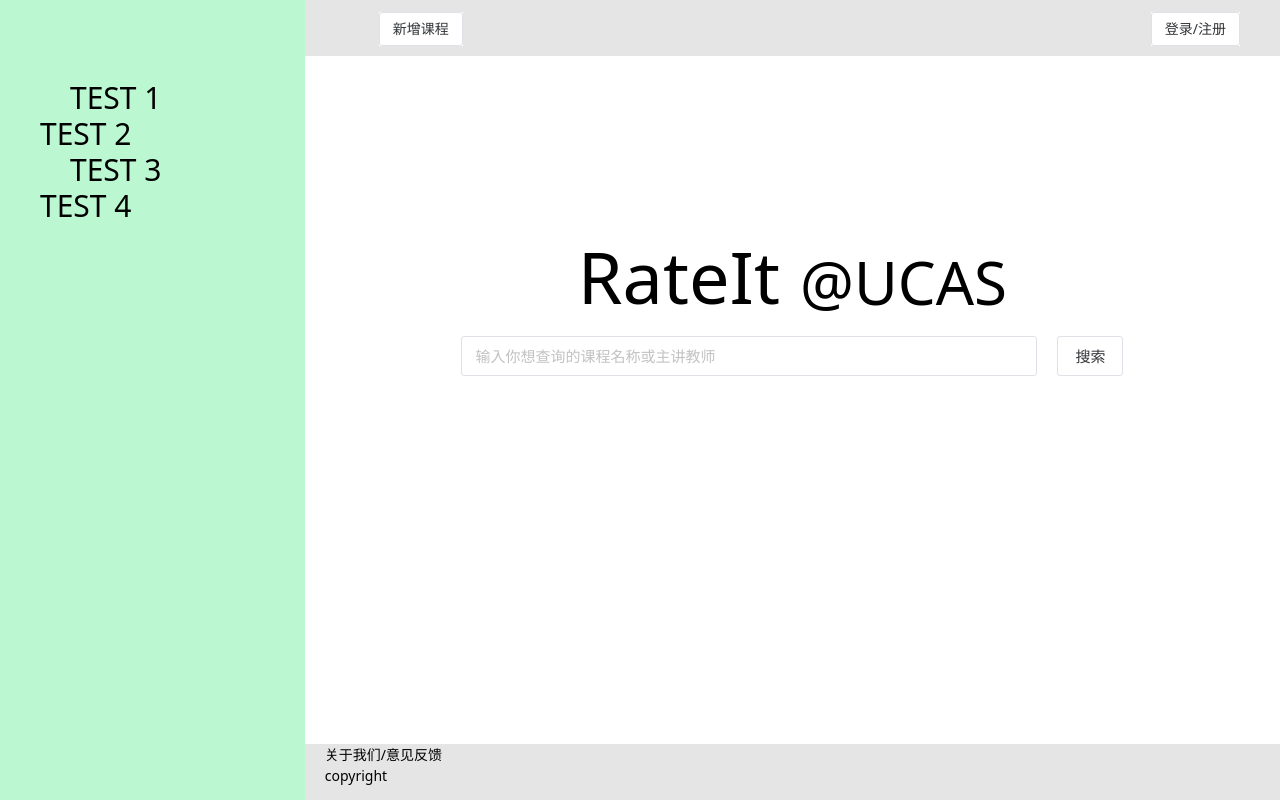
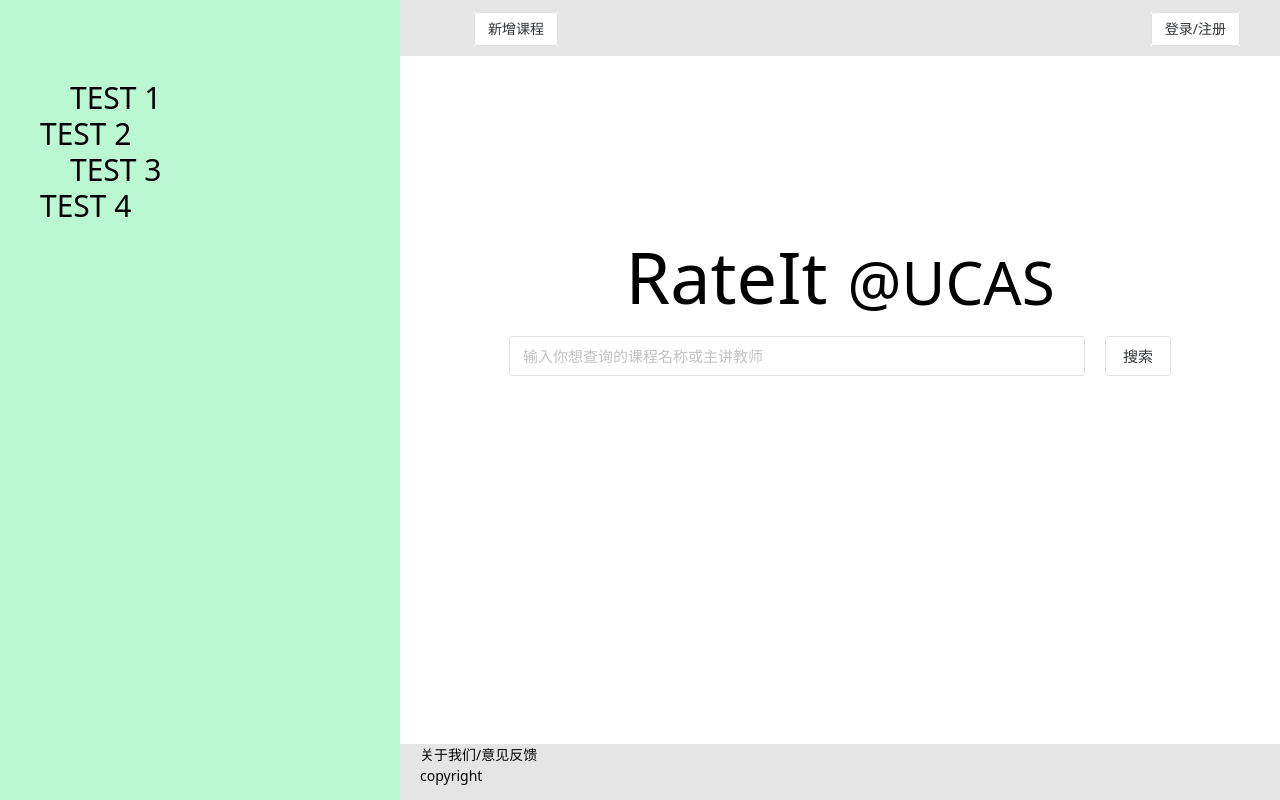
Before and after one commit to GKDRateIt/front-end, a Vue app: page / in a window 1280 px wide. Built offline with nearby package versions, Linux system fonts and the light colour scheme.

Commit message:
Yes! More flexible sidebar :P

```diff
--- a/src/App.vue
+++ b/src/App.vue
@@ -1,15 +1,35 @@
 <script setup lang="ts">
+import { onMounted } from "vue";
 import SideBar from "./components/side_bar/SideBar.vue";
 import PageHeader from "./components/PageHeader.vue";
 import PageBody from "./components/PageBody.vue";
 import PageFooter from "./components/PageFooter.vue";
+import { useWindowInfo } from "./util";
+import { useSideBar } from "./components/side_bar/sideBarApi";
+
+const windowInfo = useWindowInfo();
+const sideBar = useSideBar();
+
+onMounted(() => {
+  window.addEventListener("resize", () => {
+    const isNarrowBefore = windowInfo.value.checkIsNarrow();
+    windowInfo.value.width = window.innerWidth;
+    windowInfo.value.height = window.innerHeight;
+    const isNarrowAfter = windowInfo.value.checkIsNarrow();
+    windowInfo.value.isNarrow = isNarrowAfter;
+
+    if (isNarrowBefore != isNarrowAfter) {
+      sideBar.value.collapsed = isNarrowAfter;
+    }
+  });
+});
 </script>
 
 <template>
   <n-message-provider>
     <div class="flex">
       <side-bar />
-      <div class="flex flex-col w-full justify-between min-h-screen">
+      <div class="flex flex-col w-full justify-between min-h-screen z-0">
         <div>
           <page-header />
           <page-body />
--- a/src/components/PageHeader.vue
+++ b/src/components/PageHeader.vue
@@ -1,25 +1,13 @@
 <script setup lang="ts">
-import { ref, inject, onMounted } from "vue";
+import { inject } from "vue";
 import { Icon } from "@iconify/vue";
 import stackIcon from "@iconify-icons/charm/stack";
-import { checkIsNarrowWindow } from "../util";
 import { useSideBar } from "./side_bar/sideBarApi";
 import UserProfile from "./user/UserProfile.vue";
 
 const { isLoggedIn } = inject("isLoggedIn") as { isLoggedIn: any };
 
-const isNarrowWindow = ref(checkIsNarrowWindow());
-
 const sideBar = useSideBar();
-
-onMounted(() => {
-  window.onresize = () => {
-    isNarrowWindow.value = checkIsNarrowWindow();
-    if (isNarrowWindow.value && !sideBar.value.collapsed) {
-      sideBar.value.collapsed = true;
-    }
-  };
-});
 
 const mainIconClick = () => {
   sideBar.value.collapsed = !sideBar.value.collapsed;
@@ -30,8 +18,11 @@
   <div id="header" class="bg-neutral-200 w-full h-14 flex justify-between">
     <!-- Left part -->
     <div class="w-fit flex justify-start space-x-6 ml-5 my-3">
-      <div class="flex h-full items-center cursor-pointer" @click="mainIconClick">
-          <Icon :icon="stackIcon" width="30" />
+      <div
+        class="flex h-full items-center cursor-pointer"
+        @click="mainIconClick"
+      >
+        <Icon :icon="stackIcon" width="30" />
       </div>
       <router-link to="/new-course">
         <div class="bg-white h-fit w-fit text-center">
--- a/src/components/side_bar/SideBar.vue
+++ b/src/components/side_bar/SideBar.vue
@@ -1,4 +1,6 @@
 <script setup lang="ts">
+import { useWindowInfo } from "../../util";
+import { useSideBar } from "./sideBarApi";
 import SideBarRaw from "./SideBarRaw.vue";
 
 const registries = [
@@ -43,8 +45,32 @@
     ],
   },
 ];
+
+const sideBar = useSideBar();
+const windowInfo = useWindowInfo();
 </script>
 
 <template>
-  <side-bar-raw :registries="registries" />
+  <div v-if="!windowInfo.isNarrow">
+    <side-bar-raw
+      :registries="registries"
+      :class="{
+        'ml-[-350px]': sideBar.collapsed && !windowInfo.isNarrow,
+        'ml-[-400px]': sideBar.collapsed && windowInfo.isNarrow,
+      }"
+    />
+  </div>
+  <div v-else>
+    <div class="absolute top-0 flex space-x-0 bg-none z-10 pointer-events-none">
+      <side-bar-raw
+        :registries="registries"
+        class="z-50 pointer-events-auto"
+        :class="{
+          'ml-[-350px]': sideBar.collapsed && !windowInfo.isNarrow,
+          'ml-[-400px]': sideBar.collapsed && windowInfo.isNarrow,
+        }"
+      />
+      <div class="h-screen w-screen bg-red-50 opacity-0 pointer-events-none"></div>
+    </div>
+  </div>
 </template>
--- a/src/components/side_bar/SideBarRaw.vue
+++ b/src/components/side_bar/SideBarRaw.vue
@@ -1,8 +1,7 @@
 <script setup lang="ts">
-import { computed, onMounted, PropType, ref } from "vue";
+import { computed, PropType } from "vue";
 import { useRoute } from "vue-router";
 import { useSideBar } from "./sideBarApi";
-import { checkIsNarrowWindow } from "../../util";
 import NestedList from "./NestedList.vue";
 import DynamicAngle from "./DynamicAngle.vue";
 
@@ -36,18 +35,7 @@
   return null;
 });
 
-const isNarrowWindow = ref(checkIsNarrowWindow());
-
 const sideBar = useSideBar();
-
-onMounted(() => {
-  window.onresize = () => {
-    isNarrowWindow.value = checkIsNarrowWindow();
-    if (isNarrowWindow.value && !sideBar.value.collapsed) {
-      sideBar.value.collapsed = true;
-    }
-  };
-});
 
 const direction = computed(() => {
   if (sideBar.value.collapsed) return "right";
@@ -62,10 +50,7 @@
   <div
     v-if="registry"
     class="bg-green-200 w-[400px] h-screen flex justify-between"
-    :class="{
-      'ml-[-350px]': sideBar.collapsed,
-    }"
-    style="transition: all 0.5s ease-in-out"
+        style="transition: all 0.5s ease-in-out"
   >
     <div>
       <div class="h-20" />
@@ -73,12 +58,12 @@
         <nested-list :items="registry.content" />
       </div>
     </div>
-    <div class="w-0 cursor-pointer" v-if="!isNarrowWindow">
+    <div class="w-0 cursor-pointer" >
       <dynamic-angle
-        class="text-4xl m-auto mt-52"
+        class="text-4xl m-auto mt-5"
         :class="{
-          'ml-[-0.5em]': !sideBar.collapsed,
-          'ml-[-0.3em]': sideBar.collapsed,
+          'ml-[-1em]': !sideBar.collapsed,
+          'ml-[-0.8em]': sideBar.collapsed,
         }"
         :direction="direction"
         @click="toggleShow"
--- a/src/components/side_bar/sideBarApi.ts
+++ b/src/components/side_bar/sideBarApi.ts
@@ -1,8 +1,10 @@
 import { ref } from "vue";
 
-const SideBarInst = ref({
-  collapsed: false,
-});
+class SideBar {
+  collapsed = false;
+}
+
+const SideBarInst = ref(new SideBar());
 
 export function useSideBar() {
   return SideBarInst;
--- a/src/util.ts
+++ b/src/util.ts
@@ -1,3 +1,5 @@
+import { ref } from "vue";
+
 // String hash function
 export function strHash(str: string): string {
   let hash = 0;
@@ -8,6 +10,19 @@
   return hash.toString();
 }
 
-export function checkIsNarrowWindow() {
-  return window.innerWidth < 1000;
+class WindowInfo {
+  width = window.innerWidth;
+  height = window.innerHeight;
+
+  checkIsNarrow = () => {
+    return this.width < 1000;
+  };
+
+  isNarrow = this.checkIsNarrow();
 }
+
+const windowInfo = ref(new WindowInfo());
+
+export function useWindowInfo() {
+  return windowInfo;
+}
```
